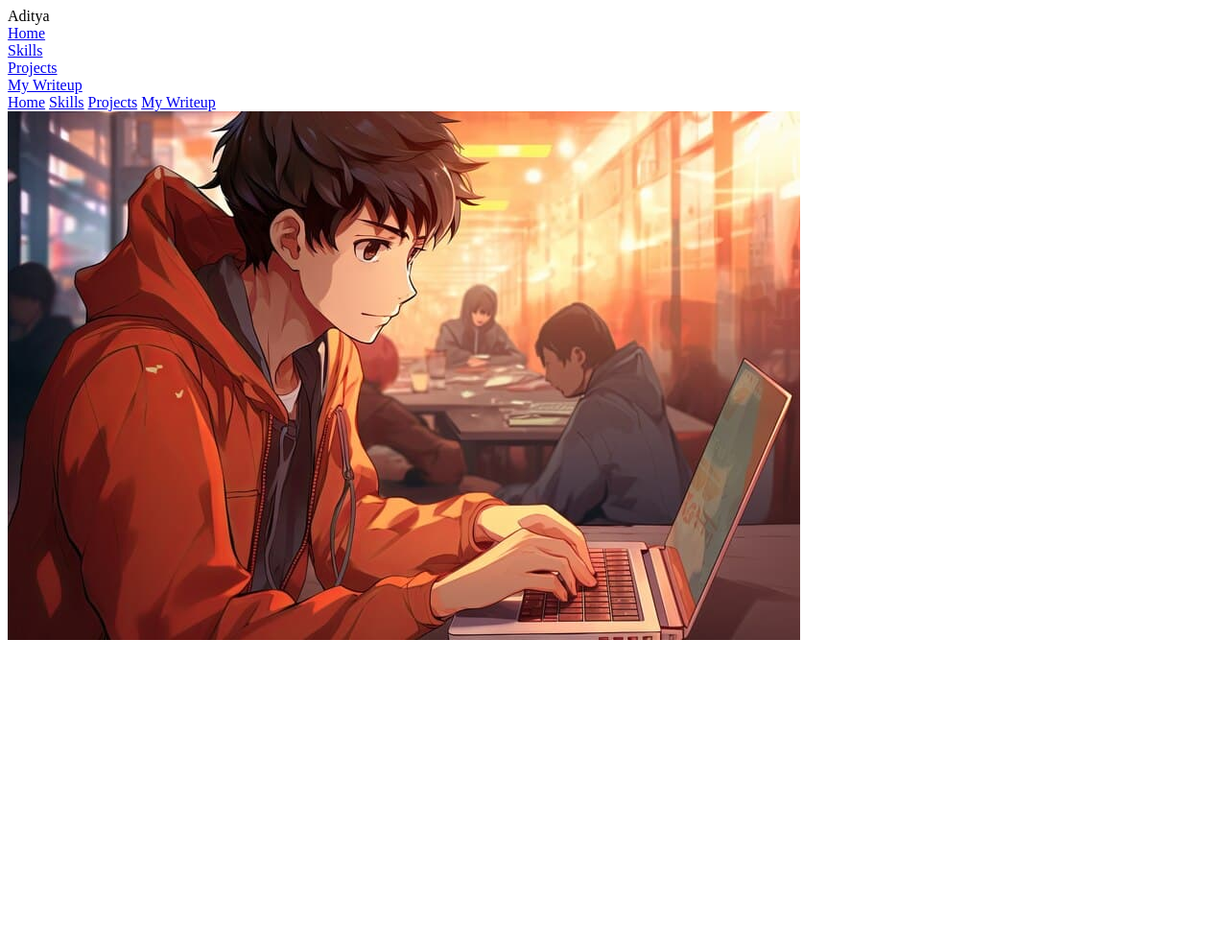
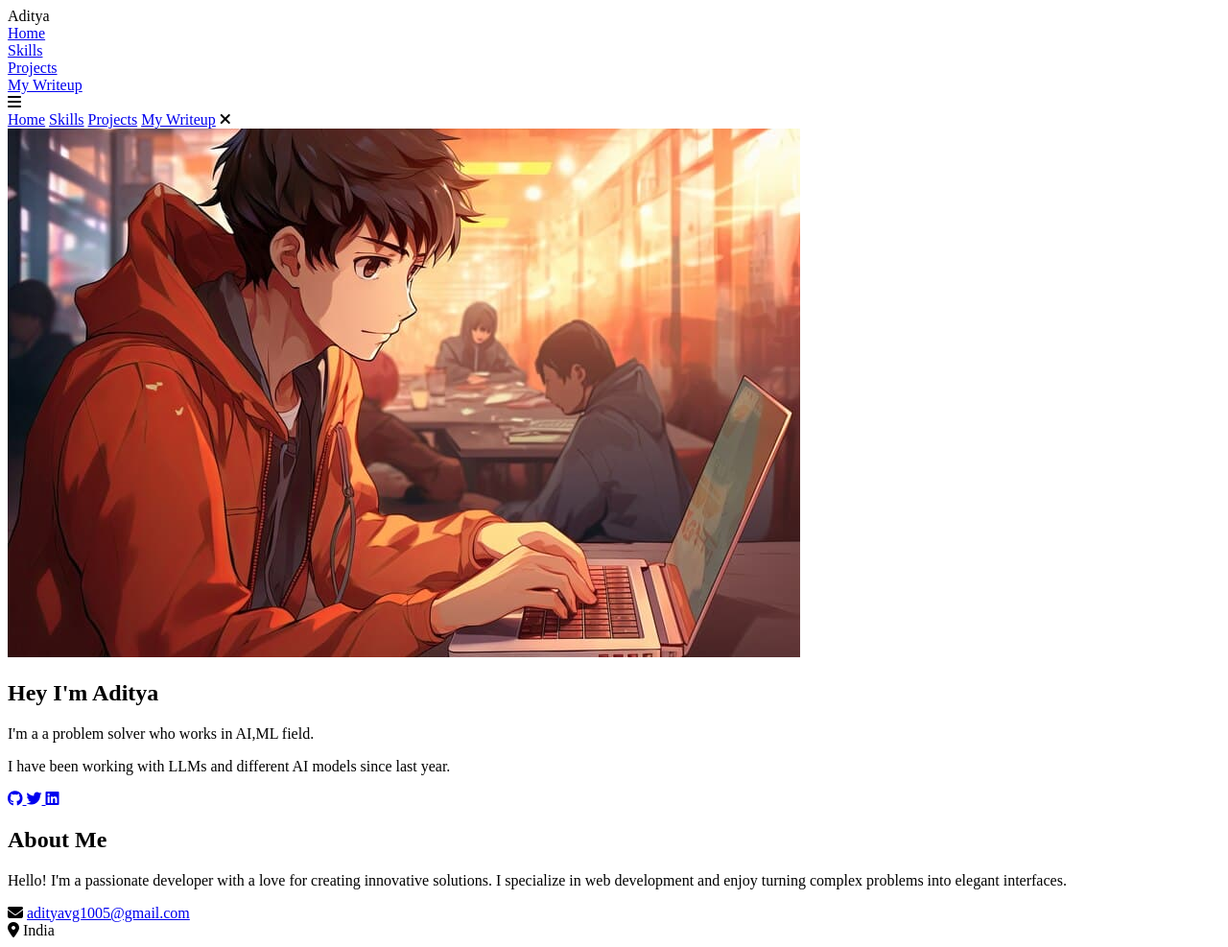
Before and after one commit to aditya10avg/Portfolio, a plain HTML site: page index.html in a window 1280 px wide. Shown: the whole page at 96% size. Before the commit the page ends 800 px from the top, so only its background shows below. Drawn offline with Linux system fonts and the light colour scheme.

Commit message:
Added About Me page.

```diff
--- a/index.html
+++ b/index.html
@@ -4,6 +4,8 @@
     <meta charset="UTF-8">
     <meta name="viewport" content="width=device-width, initial-scale=1.0">
     <title>Aditya G</title>
+    <!-- Font Awesome CDN -->
+    <link rel="stylesheet" href="https://cdnjs.cloudflare.com/ajax/libs/font-awesome/6.5.1/css/all.min.css" integrity="sha512-DTOQO9RWCH3ppGqcWaEA1BIZOC6xxalwEsw9c2QQeAIftl+Vegovlnee1c9QX4TctnWMn13TZye+giMm8e2LwA==" crossorigin="anonymous" referrerpolicy="no-referrer" />
 </head>
 <body>
     <!-- navigation bar -->
@@ -35,7 +37,51 @@
             <div class="image">
                 <img src="img.jpg" alt="">
             </div>
+            <div class="content">
+                <h1 data-aos="fade-left" >
+                    Hey I'm
+                    <span>Aditya</span>
+                </h1>
+                <div class="typewriter-text">
+                    I'm a
+                    <span class="typewriter-text"></span>
+                    <label for="">a problem solver who works in AI,ML field.</label>
+                </div>
+                <p>I have been working with LLMs and different AI models since last year. </p>
+                <div class="soci">
+                    <a href="http://github.com/aditya10avg">
+                        <i class="fa-brands fa-github"></i>
+                    </a>
+                    <a href="http://x.com/avg_aditya">
+                        <i class="fa-brands fa-twitter"></i>
+                    </a>
+                    <a href="https://www.linkedin.com/in/aditya-gayakwad-ba993026a/">
+                        <i class="fa-brands fa-linkedin"></i>
+                    </a>
+                </div>
+            </div>
         </div>
      </section>
+     <section class="about-section" id="about">
+        <h2>About Me</h2>
+        <div class="about-content">
+            <div class="about-text">
+                <p>Hello! I'm a passionate developer with a love for creating innovative solutions. I specialize in web development and enjoy turning complex problems into elegant interfaces.</p>
+
+                <div class="contact-info">
+                    <div class="contact-item">
+                        <i class="fa-solid fa-envelope"></i>
+                        <a href="mailto:adityavg1005@gmail.com">
+                            <span>adityavg1005@gmail.com</span>
+                        </a>
+                    </div>
+                    <div class="contact-item">
+                        <i class="fa-solid fa-location-dot"></i>
+                        <span>India</span>
+                    </div>
+                </div>
+            </div>
+        </div>
+    </section>
 </body>
 </html>
```
